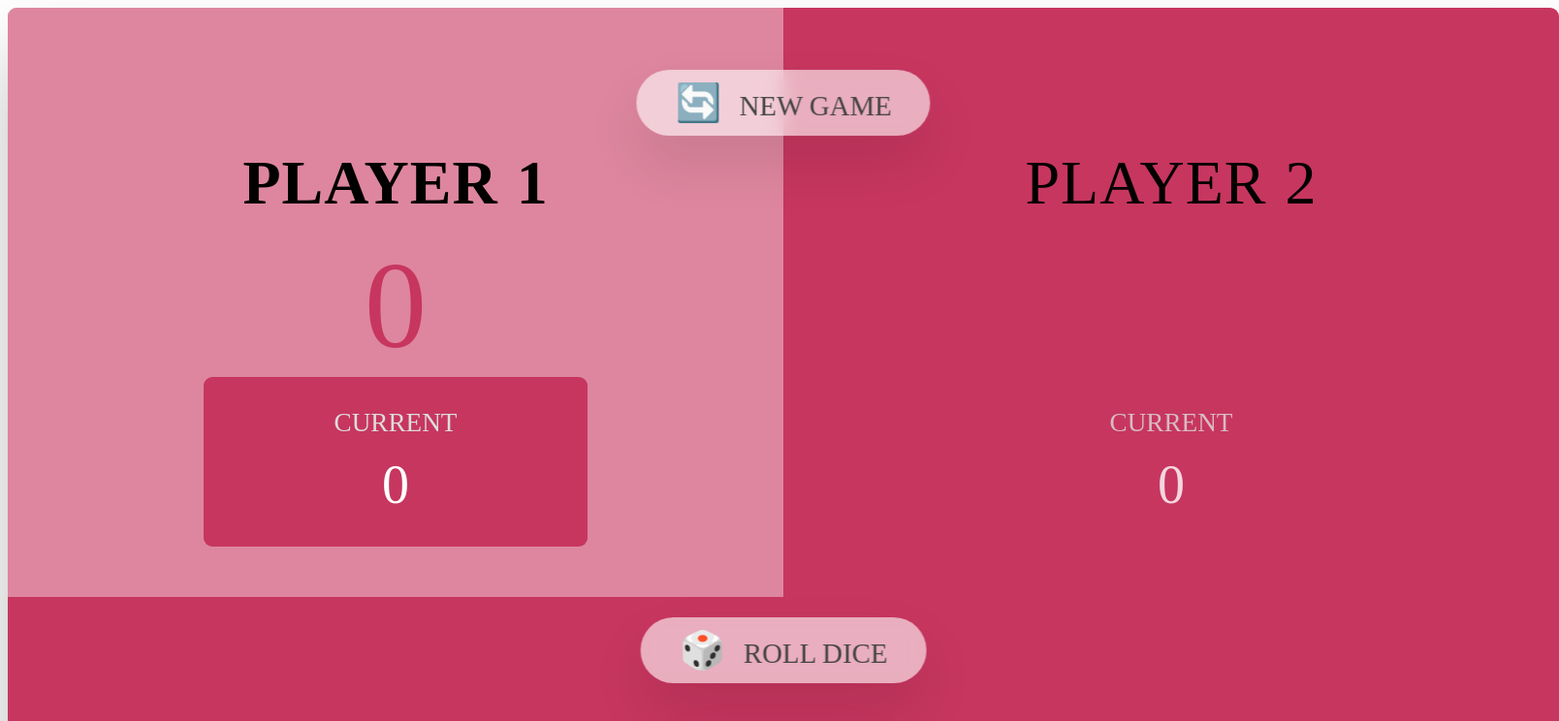
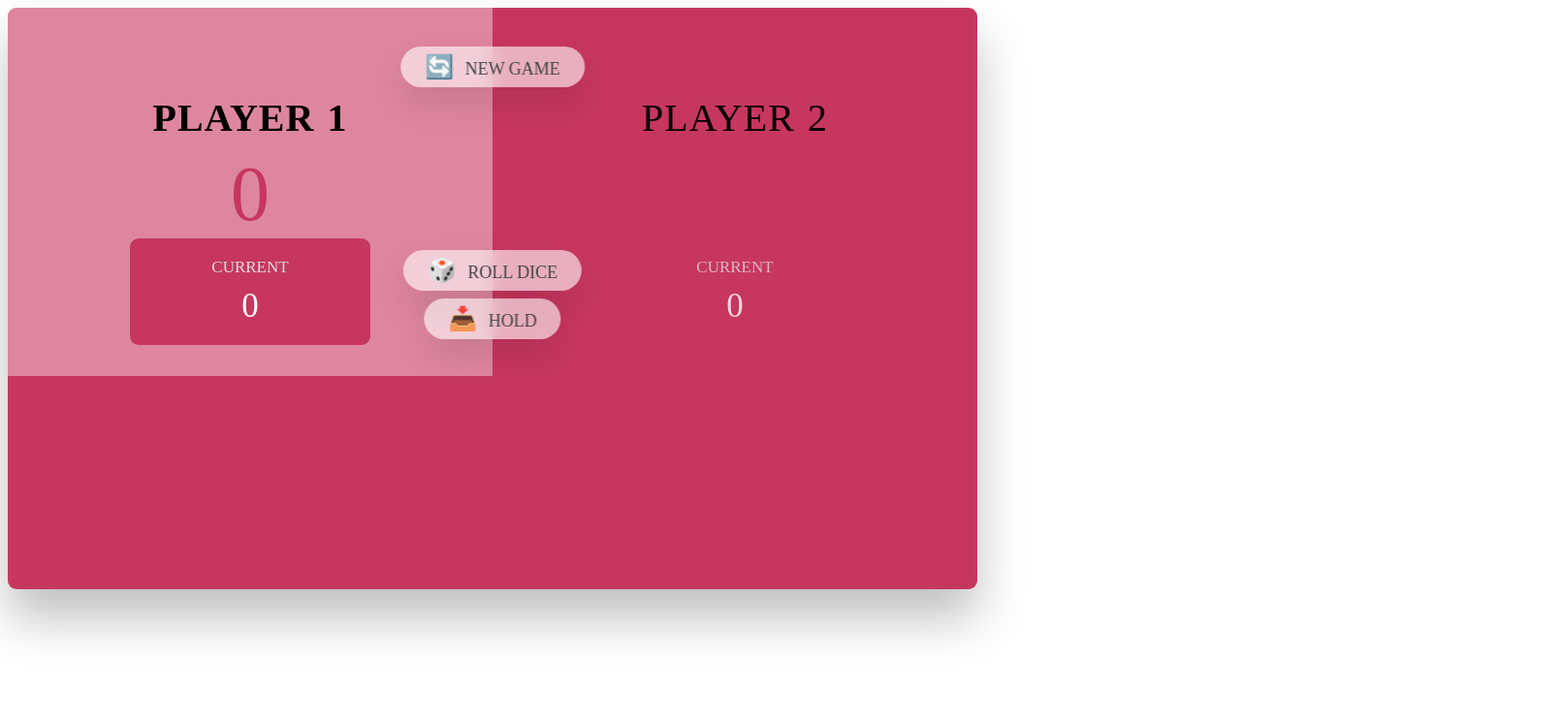
Before and after one commit to vikas11-creator/angular-pigGame, an Angular app: page / in a window 1280 px wide. Shown: the top 744 px of the page at 97% size, 1608 px wide, since content can reach past the window. Built offline with nearby package versions, Linux system fonts and the light colour scheme.

Commit message:
2 files modified

```diff
--- a/src/app/app.component.css
+++ b/src/app/app.component.css
@@ -25,25 +25,25 @@ body {
 /* LAYOUT */
 main {
   position: relative;
-  width: 100rem;
-  height: 60rem;
+  width: 1000px;
+  height: 600px;
   background-color: #c7365f;
   backdrop-filter: blur(200px);
   filter: blur();
-  box-shadow: 0 3rem 5rem rgba(0, 0, 0, 0.25);
+  box-shadow: 0 30px 50px rgba(0, 0, 0, 0.25);
   border-radius: 9px;
   overflow: hidden;
   display: flex;
 }
 
 section {
-  width: 30rem;
-  height: 20rem;
+  width: 300px;
+  height: 200px;
 }
 
 .player {
   flex: 50%;
-  padding: 9rem;
+  padding: 90px;
   display: flex;
   flex-direction: column;
   align-items: center;
@@ -53,28 +53,20 @@ section {
 /* ELEMENTS */
 .name {
   position: relative;
-  font-size: 4rem;
+  font-size: 40px;
   text-transform: uppercase;
   letter-spacing: 1px;
   word-spacing: 2px;
   font-weight: 300;
-  margin-bottom: 1rem;
+  margin-bottom: 10px;
 }
 
 .score {
-  font-size: 8rem;
+  font-size: 80px;
   font-weight: 300;
   color: #c7365f;
   margin-bottom: auto;
 }
-/*
-.player--0 {
-  background-color: #dd869f !important;
-}
-.player--1 {
-  background-color: #eec3cf !important;
-} */
-
 .player--active {
   background-color: rgba(255, 255, 255, 0.4);
 }
@@ -95,20 +87,20 @@ section {
   border-radius: 9px;
   color: #fff;
   width: 65%;
-  padding: 2rem;
+  padding: 20px;
   text-align: center;
   transition: all 0.75s;
 }
 
 .current-label {
   text-transform: uppercase;
-  margin-bottom: 1rem;
-  font-size: 1.7rem;
+  margin-bottom: 10px;
+  font-size: 17px;
   color: #ddd;
 }
 
 .current-score {
-  font-size: 3.5rem;
+  font-size: 35px;
 }
 
 /* ABSOLUTE POSITIONED ELEMENTS */
@@ -120,7 +112,7 @@ section {
   background: none;
   border: none;
   font-family: inherit;
-  font-size: 1.8rem;
+  font-size: 18px;
   text-transform: uppercase;
   cursor: pointer;
   font-weight: 400;
@@ -130,30 +122,30 @@ section {
   background-color: rgba(255, 255, 255, 0.6);
   backdrop-filter: blur(10px);
 
-  padding: 0.7rem 2.5rem;
-  border-radius: 50rem;
-  box-shadow: 0 1.75rem 3.5rem rgba(0, 0, 0, 0.1);
+  padding: 7px 25px;
+  border-radius: 500px;
+  box-shadow: 0 17.5px 35px rgba(0, 0, 0, 0.1);
 }
 
 .btn::first-letter {
-  font-size: 2.4rem;
+  font-size: 24px;
   display: inline-block;
-  margin-right: 0.7rem;
+  margin-right: 7px;
 }
 
 .btn--new {
-  top: 4rem;
+  top: 40px;
 }
 .btn--roll {
-  top: 39.3rem;
+  top: 250px;
 }
 .btn--hold {
-  top: 46.1rem;
+  top: 300px;
 }
 
 .btn:active {
   transform: translate(-50%, 3px);
-  box-shadow: 0 1rem 2rem rgba(0, 0, 0, 0.15);
+  box-shadow: 0 10px 20px rgba(0, 0, 0, 0.15);
 }
 
 .btn:focus {
@@ -163,10 +155,10 @@ section {
 .dice {
   position: absolute;
   left: 50%;
-  top: 16.5rem;
+  top: 165px;
   transform: translateX(-50%);
-  height: 10rem;
-  box-shadow: 0 2rem 5rem rgba(0, 0, 0, 0.2);
+  height: 100px;
+  box-shadow: 0 20px 50px rgba(0, 0, 0, 0.2);
 }
 
 .player--winner {
```
Also changed, not shown: src/app/app.component.html (+5 -3 lines).
